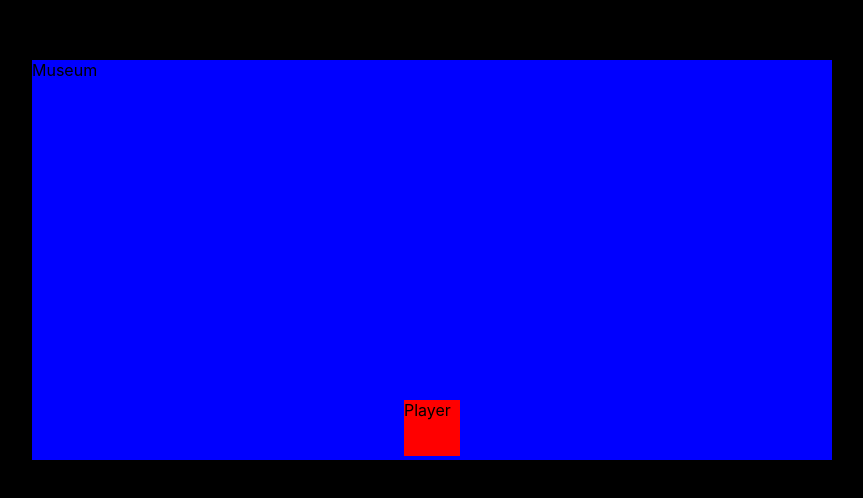
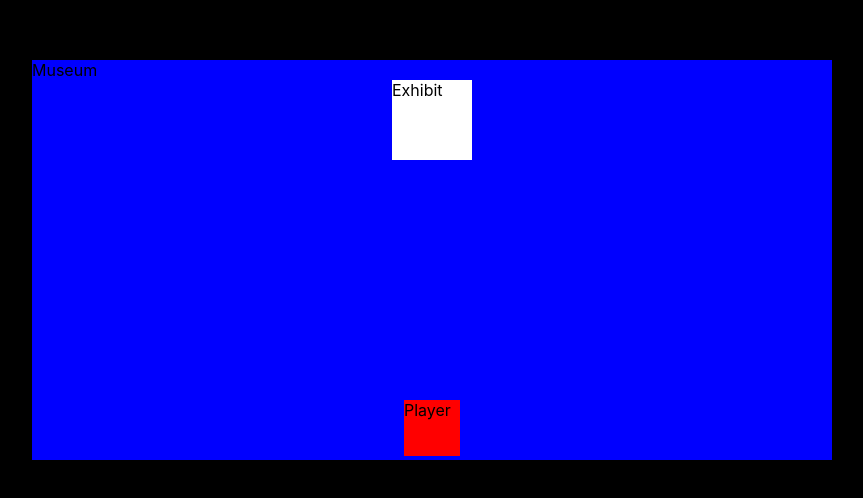
Before and after one commit to J-Neuwford/museum-explorer, a React (Create React App) app: page / in a window 1280 px wide. Shown: the part 140-638 px from the top of the page, without its empty margins (208-1071 px from the left). Built offline with nearby package versions, Linux system fonts and the light colour scheme.

Commit message:
added exhibit component

```diff
--- /dev/null
+++ b/src/Components/Exhibit/Exhibit.css
@@ -0,0 +1,9 @@
+.exhibit {
+  background-color: white;
+  width: 10%;
+  height: 0;
+  padding-bottom: 10%;
+  position: absolute;
+  top: 5%;
+  left: 45%;
+}
--- /dev/null
+++ b/src/Components/Exhibit/Exhibit.jsx
@@ -0,0 +1,7 @@
+import './Exhibit.css';
+
+const Exhibit = () => {
+  return(<div className="exhibit">Exhibit</div>)
+}
+
+export default Exhibit;
--- a/src/Components/Museum/Museum.jsx
+++ b/src/Components/Museum/Museum.jsx
@@ -1,6 +1,7 @@
 import React, { useRef, useEffect} from 'react';
 import './Museum.css';
 import Player from '../Player/Player';
+import Exhibit from '../Exhibit/Exhibit';
 
 const Museum = () => {
   const museumRef = useRef(null);
@@ -20,6 +21,7 @@ const Museum = () => {
   return(
     <div ref={museumRef} className="museum">
     Museum
+      <Exhibit/>
       <Player/>
     </div>)
 }
```
